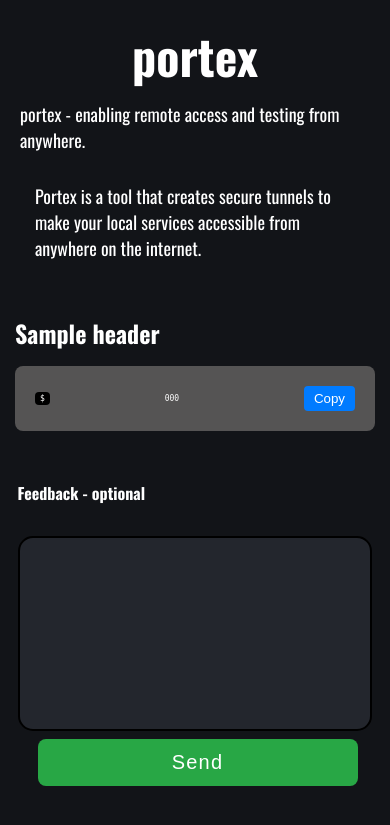
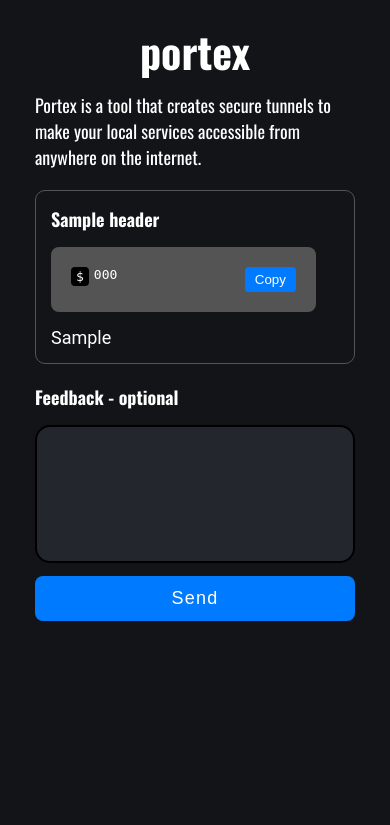
Before and after one commit to Khasan712/portex, a Django app: template templates/index.html in a window 390 px wide. Shown: the top 825 px of the page. Run offline with Django 3.2, Linux system fonts and the light colour scheme; the template is opened without the code that fills it: most values are stand-ins (such as "Sample title", 1, 10 or a date in 2020); parts of the project's set-up code (start-up, migrations or seed data) failed here and were passed over.

Commit message:
bang bum

```diff
--- a/static/style.css
+++ b/static/style.css
@@ -1,5 +1,9 @@
+* {
+  box-sizing: border-box;
+  margin: 0;
+}
+
 body {
-
     margin: 0;
     padding: 0;
     background-color: #121418;
@@ -12,9 +16,10 @@
 }
 
 .logo {
-          font-size: 48px;
+    font-size: 45px;
     font-weight: bold;
     margin-bottom: 10px;
+    text-align: center;
 }
 
 .subtitle {
@@ -39,12 +44,8 @@
 
 .content {
     max-width: 800px;
-
-      }
-
-      .content h2 {
-          font-size: 24px;
-          margin-bottom: 15px;
+    width: 100%;
+    padding: 0 20px;
 }
 
 .content ul {
@@ -58,8 +59,20 @@
     margin-bottom: 10px;
 }
 
+.c-dev {
+    border: 1px solid #555454;
+    border-radius: 10px;
+    margin-top: 20px;
+    padding: 15px;
+}
+
+.install-h3 {
+    font-size: 18px;
+    margin-bottom: 15px;
+}
+
 .install {
-          width: 740px;
+    width: 100%;
     font-size: 20px;
     background-color: #555454;
     padding: 20px;
@@ -68,12 +81,14 @@
     font-family: monospace;
     display: inline-block;
     position: relative;
+
 }
 
 .install code {
     display: flex;
-          align-items: center;
-          justify-content: space-between;
+    align-items: start;
+
+
 }
 
 .install span {
@@ -81,10 +96,11 @@
     color: #fff;
     padding: 2px 5px;
     border-radius: 4px;
+    margin-right: 4px;
 }
 
 .copy-btn {
-          margin-left: 10px;
+    margin-left: auto;
     background-color: #007bff;
     color: #fff;
     border: none;
@@ -104,15 +120,20 @@
     margin-left: 5px;
 }
 
-      h4 {
-          margin-top: 50px;
+.dev-p {
+    margin-top: 15px;
+    font-family: roboto;
+    font-size: 18px;
 }
 
 form {
-          width: 780px;
+    width: 100%;
+    margin: 20px 0;
 }
 
-      input {
+
+.my-text {
+    width: 100%;
     font-family: "Oswald", serif;
     background-color: #2a2e35b9;
     resize: none;
@@ -120,22 +141,20 @@
     border: 2px solid black;
     border-radius: 15px;
     color: white;
-          width: 750px;
-          padding: 15px 15px 150px 15px;
-          margin: auto;
+    margin: 0 auto;
     text-align: left;
-          vertical-align: top;
     font-size: 18px;
-          margin-top: 10px;
+    padding: 15px
 }
+
 
 form button {
     padding: 12px 0;
     margin: auto;
     display: block;
-          width: 780px;
+    width: 100%;
     margin-top: 8px;
-          background-color: #28a745;
+    background-color: #007bff;
     color: white;
     font-size: 20px;
     letter-spacing: 1.2px;
@@ -143,37 +162,135 @@
     border: none;
 }
 
+.tt {
+    display: none;
+}
 
+/* Telefonlar va kichik ekranlar uchun layout sozlash */
+@media (max-width: 550px) {
+    .tt {
+        display: block;
+    }
 
+    .logo {
 
+        font-size: 30px;
+    }
 
+    .subtitle {
+        font-size: 14px;
+    }
 
-      /* Telefonlar uchun layout sozlash */
-      @media (max-width: 550px) {
+    .star-button {
+        flex-direction: column;
+        align-items: center;
+    }
+
+    .star-button button {
+        margin-bottom: 10px;
+        width: 100%;
+        text-align: center;
+    }
+
+    .content {
+        padding: 0 10px;
+    }
+
     .content ul {
-              width: 320px;
-              margin: auto;
+        width: 100%;
+        margin: 0;
+        padding-left: 0;
     }
 
     .install {
-              width: 320px;
-              font-size: 8px;
+        width: 92%;
+        font-size: 16px;
     }
 
     form {
-              margin-right: 35px;
-              width: 320px;
-          }
-
-          form input {
-
         width: 100%;
     }
 
+/*    input {
+        width: 92%;
+        font-size: 16px;
+        padding: 12px;
+    }*/
+
     form button {
-              width: 100%;
-              display: flex;
-              text-align: center;
-              justify-content: center;margin-left: 20px;
+        font-size: 18px;
     }
 }
+
+/* Kichik telefonlar uchun maxsus sozlash */
+@media (max-width: 375px) {
+    .logo {
+
+        font-size: 28px;
+    }
+
+    .subtitle {
+        font-size: 12px;
+    }
+
+    .star-button {
+        gap: 8px;
+    }
+
+    .star-button button {
+        padding: 8px 15px;
+        font-size: 12px;
+        width: 100%;
+    }
+
+    .content {
+        padding: 0 5px;
+    }
+
+    .install {
+        width: 100%;
+        font-size: 14px;
+    }
+
+/*    input {
+        font-size: 14px;
+        padding: 10px;
+    }*/
+
+    form button {
+        font-size: 16px;
+        padding: 10px 0;
+    }
+}
+
+/* Tabletlar uchun layout sozlash */
+@media (max-width: 768px) {
+    .content {
+        padding: 0 15px;
+    }
+
+    .logo {
+        font-size: 42px;
+    }
+
+    .install {
+        width: 92%;
+        font-size: 13px;
+    }
+
+/*input {
+        width: 92%;
+        font-size: 17px;
+    }
+
+    form button {
+        margin: 0;
+        width: 97%;
+        margin-top: 8px;
+        font-size: 19px;
+    }
+}*/
+
+.install code span {
+    margin-right: 5px;
+}
--- a/templates/index.html
+++ b/templates/index.html
@@ -15,16 +15,15 @@
 
 <body>
     <div class="logo">portex</div>
-    <div class="subtitle">portex - enabling remote access and testing from anywhere.</div>
+<!--    <div class="subtitle">portex - enabling remote access and testing from anywhere.</div>-->
 
     <div class="content">
         <ul>
             <li>Portex is a tool that creates secure tunnels to make your local services accessible from anywhere on the internet.</li>
         </ul>
-        <br>
         {% for code in codes %}
-        <div>
-            <h2>{{ code.header}}</h2>
+        <div class="c-dev">
+            <h3 class="install-h3">{{ code.header}}</h3>
             <div class="install">
                 {% if code.code %}
                 <code>
@@ -33,13 +32,19 @@
                 </code>
                 {% endif %}
             </div>
+            {% if code.extra_info %}
+                <p class="dev-p" >{{ code.extra_info }}</p>
+            {% endif %}
         </div>
         {% endfor %}
+
+        <form id="myForm" class="c-form" method="POST">
+            <h3 id="message" class="install-h3">Feedback - optional</h3>
+<!--            <input type="text" name="text" required class="my-input" value="Hello">-->
+            <textarea name="" class="my-text" rows="4"></textarea>
+            <button type="submit">Send</button>
+        </form>
     </div>
-    <form id="myForm" method="POST">
-        <h4 id="message">Feedback - optional</h4>
-        <input type="text" name="text" required><button type="submit">Send</button>
-    </form>
     <script src="{% static 'main.js' %}"></script>
 </body>
 
```
Lines whose indentation alone changed are shown as unchanged.
